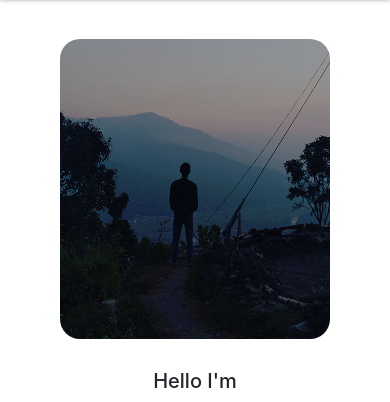
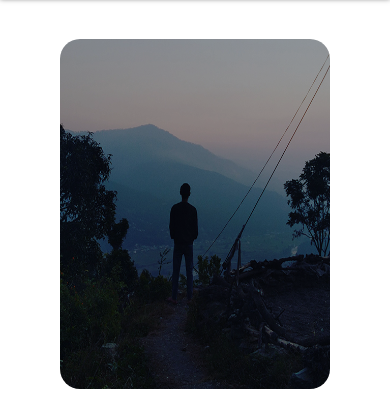
Before and after one commit to mountainboy01/New-Portfolio, a plain HTML site: page index.html in a window 390 px wide. Shown: the part 71-473 px from the top of the page. Drawn offline with nearby package versions, Linux system fonts and the light colour scheme.

Commit message:
Update style.css

```diff
--- a/css/style.css
+++ b/css/style.css
@@ -200,7 +200,7 @@ nav ul li{
 @media screen and (max-width: 768px){
 .header .banner img
 {
-	height: 300px;
+	//height: 300px;
 }
 }
 /************ HEADER MEDIA QUERY ************/
```
